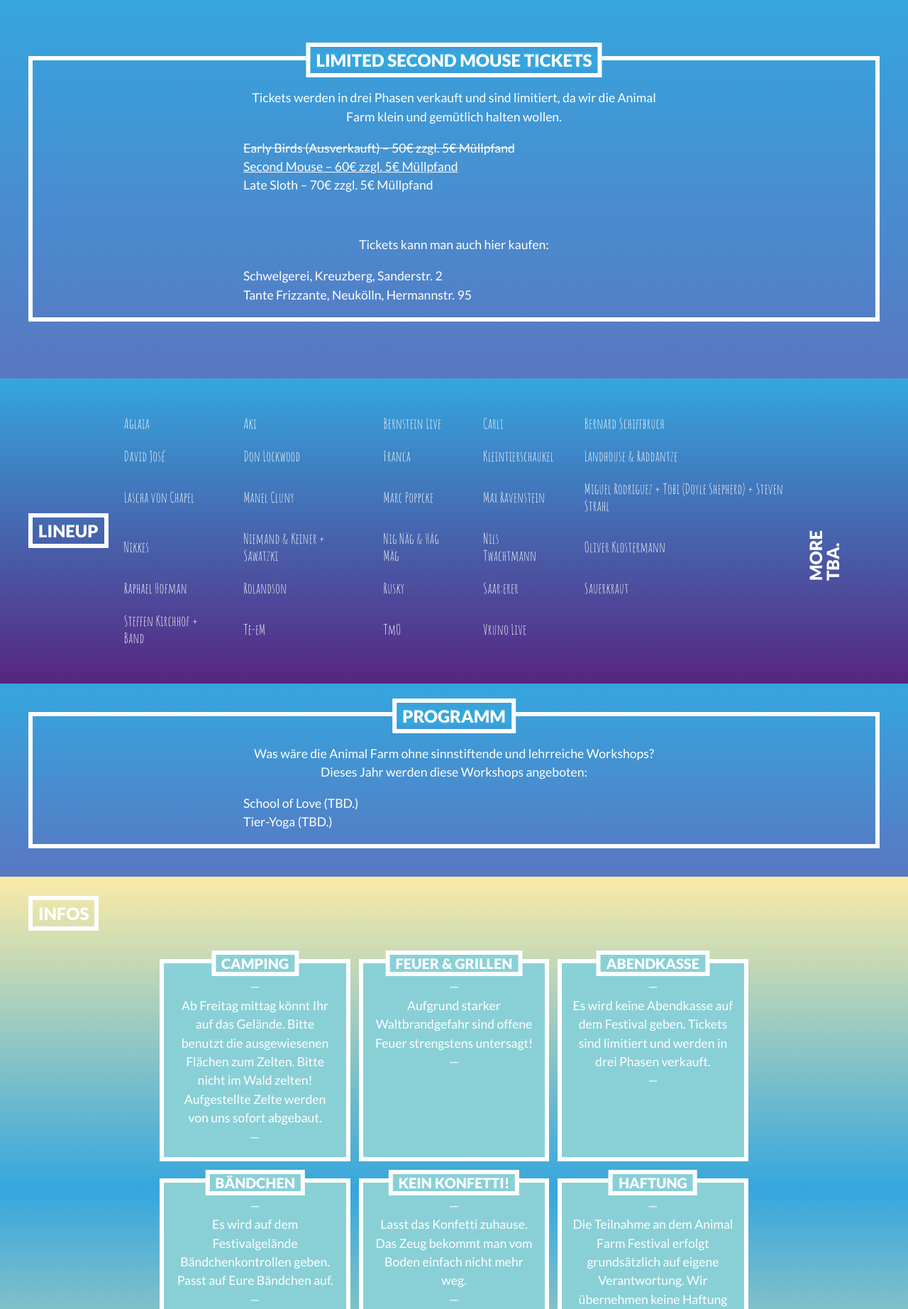
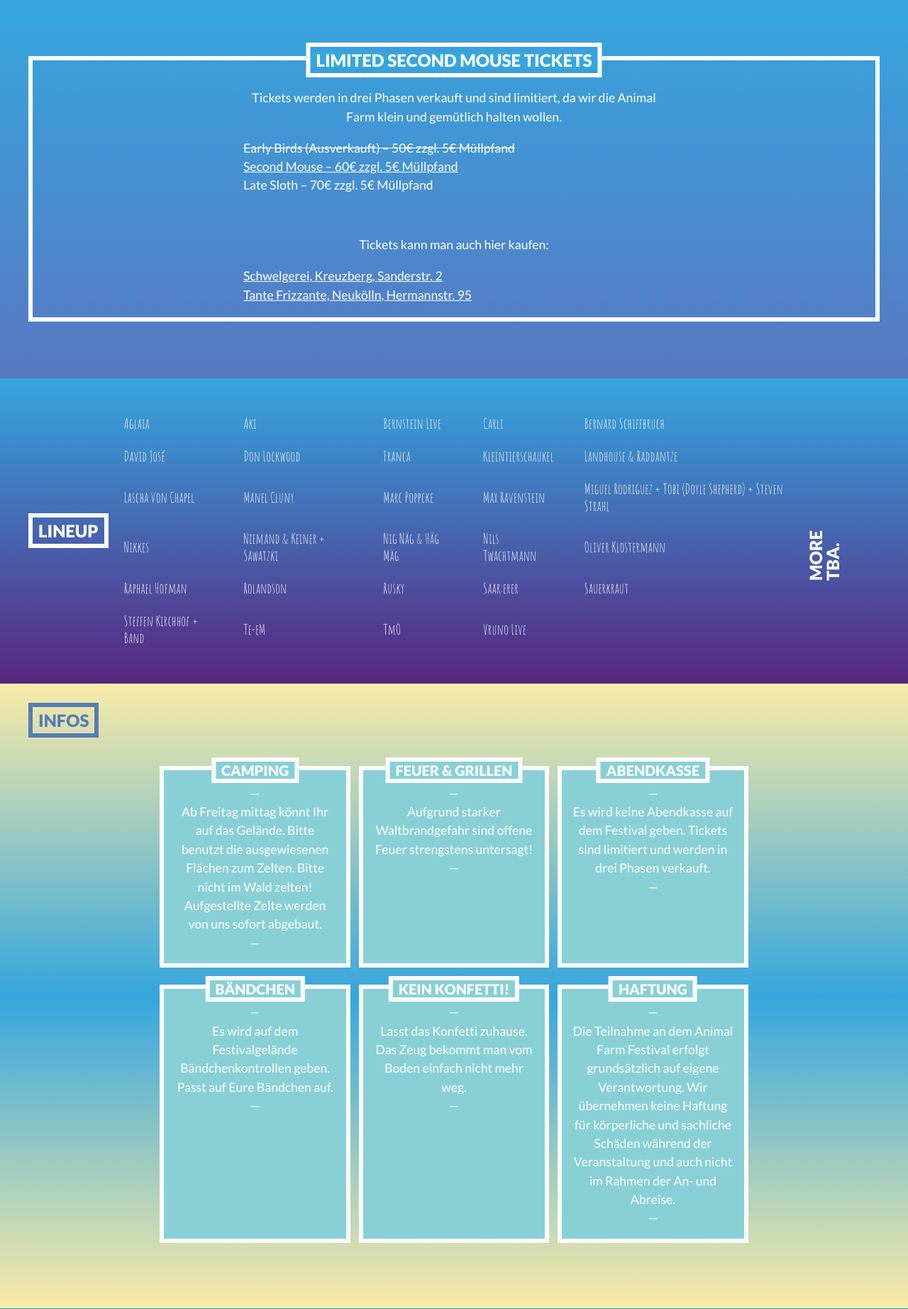
Before and after one commit to axeff/animalfarm, a PHP site: page / in a window 1280 px wide. Shown: the part 1128-2972 px from the top of the page at 71% size. Run offline with PHP 8.4, Linux system fonts and the light colour scheme; data that the repository does not hold is empty.

Commit message:
links to shops

```diff
--- a/src/application/views/page.phtml
+++ b/src/application/views/page.phtml
@@ -15,11 +15,11 @@
     <section id="lineup" class="section clear pv+">
       <?include( dirname( __FILE__ ) . '/pages/lineup_ltr.phtml' );?>
     </section>
+    <section id="infos" class="section clear pv+">
+      <?include_once( dirname( __FILE__ ) . '/pages/infos.phtml' );?>
+    </section>
     <section id="programm" class="section clear pv+">
       <?include_once( dirname( __FILE__ ) . '/pages/programm.phtml' );?>
-    </section>
-    <section id="infos" class="section clear pv+">
-      <?include_once( dirname( __FILE__ ) . '/pages/infos.phtml' );?>
     </section>
     <section id="getinthemood" class="section clear pt+ relative">
       <?include_once( dirname( __FILE__ ) . '/pages/getinthemood.phtml' );?>
--- a/src/application/views/pages/ads.phtml
+++ b/src/application/views/pages/ads.phtml
@@ -11,8 +11,8 @@
   <div class="palm-p0 palm-m0 pt+ tiles 1/2">
     Tickets kann man auch hier kaufen:
     <ul>
-      <li>Schwelgerei, Kreuzberg, Sanderstr. 2</li>
-      <li>Tante Frizzante, Neukölln, Hermannstr. 95</li>
+      <li><a class="font__lato" target="_blank" href="http://www.schwelgerei.berlin/">Schwelgerei, Kreuzberg, Sanderstr. 2</a></li>
+      <li><a class="font__lato" target="_blank" href="http://tantefrizzante.de/konzept/">Tante Frizzante, Neukölln, Hermannstr. 95</a></li>
     </ul>
   </div>
 </div>
--- a/src/application/views/pages/infos.phtml
+++ b/src/application/views/pages/infos.phtml
@@ -1,4 +1,4 @@
-<h3 class="ml+ mv0 clear palm-p0 palm-m0"><span>Infos</span></h3>
+<h3 class="ml+ mv0 clear palm-p0 palm-m0 blue__dark"><span>Infos</span></h3>
 <div class="mv+">
   <div class="tiles o-pack o-pack--small desk-two-thirds lap-two-thirds palm-one-whole">
     <div class="border text--center o-pack__item desk-one-third lap-one-third palm-one-whole bg--turquoise">
```
